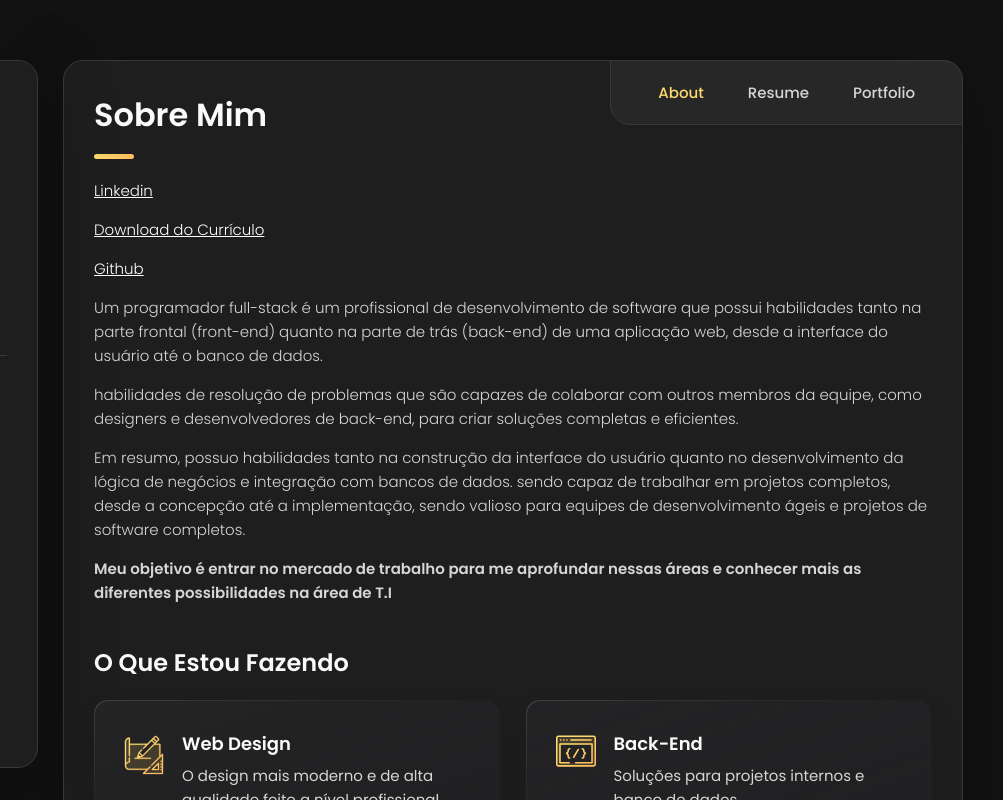
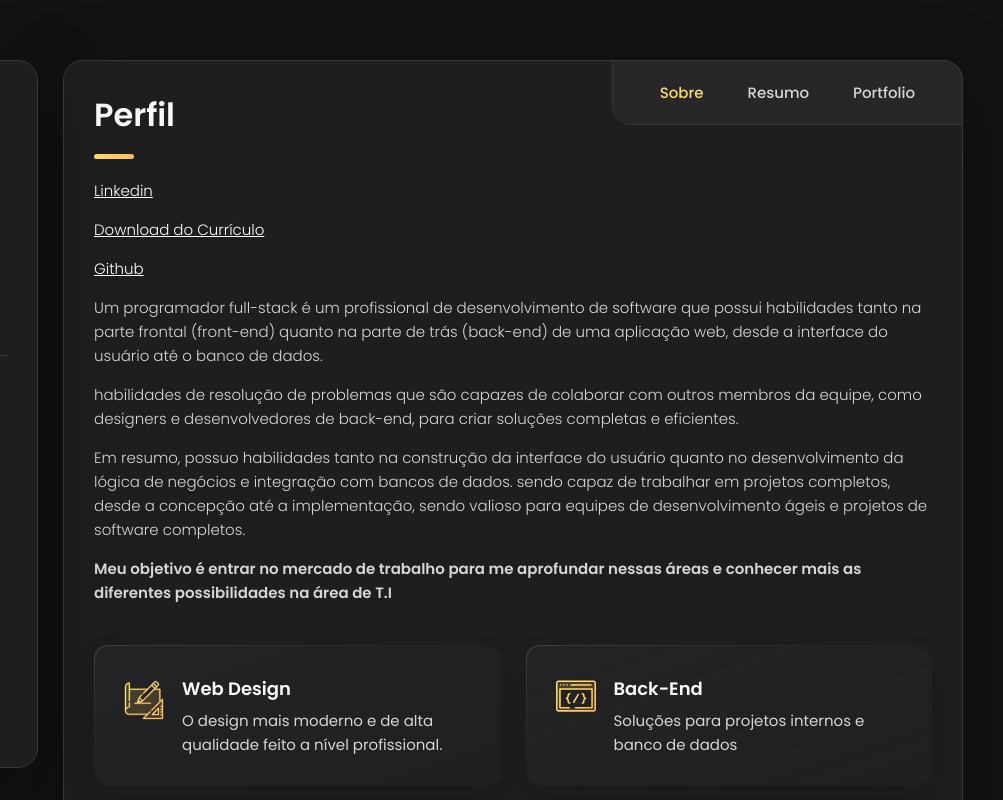
Before and after one commit to Rafaelv-arc/Portfolio, a plain HTML site: page index.html in a window 1280 px wide. Shown: the top 800 px of the page, 277-1280 px from the left. Drawn offline with nearby package versions, Linux system fonts and the light colour scheme.

Commit message:
Arrumando navegação

```diff
--- a/assets/js/script.js
+++ b/assets/js/script.js
@@ -62,8 +62,6 @@ const selectValue = document.querySelector("[data-select-value]");
 const filterBtn = document.querySelectorAll("[data-filter-btn]");
 
 select.addEventListener("click", function () { elementToggleFunc(this); });
-
-// add event in all select items
 for (let i = 0; i < selectItems.length; i++) {
   selectItems[i].addEventListener("click", function () {
 
--- a/index.html
+++ b/index.html
@@ -164,11 +164,11 @@
         <ul class="navbar-list">
 
           <li class="navbar-item">
-            <button class="navbar-link active" data-nav-link>About</button>
+            <button class="navbar-link active" data-nav-link>Sobre</button>
           </li>
 
           <li class="navbar-item">
-            <button class="navbar-link" data-nav-link>Resume</button>
+            <button class="navbar-link" data-nav-link>Resumo</button>
           </li>
 
           <li class="navbar-item">
@@ -195,10 +195,10 @@
         - #sobre
       -->
 
-      <article class="about active" data-page="about">
+      <article class="about active" data-page="sobre">
 
         <header>
-          <h2 class="h2 article-title">Sobre mim</h2>
+          <h2 class="h2 article-title">Perfil</h2>
         </header>
 
         <section class="about-text">
@@ -227,7 +227,6 @@
 
         <section class="service">
 
-          <h3 class="h3 service-title">O que estou fazendo</h3>
 
           <ul class="service-list">
 
@@ -342,7 +341,7 @@
         - #Resumo profissional(algumas implementações em breve)
       -->
 
-      <article class="resume" data-page="resume">
+      <article class="resume" data-page="resumo">
 
         <header>
           <h2 class="h2 article-title">Resumo</h2>
```
